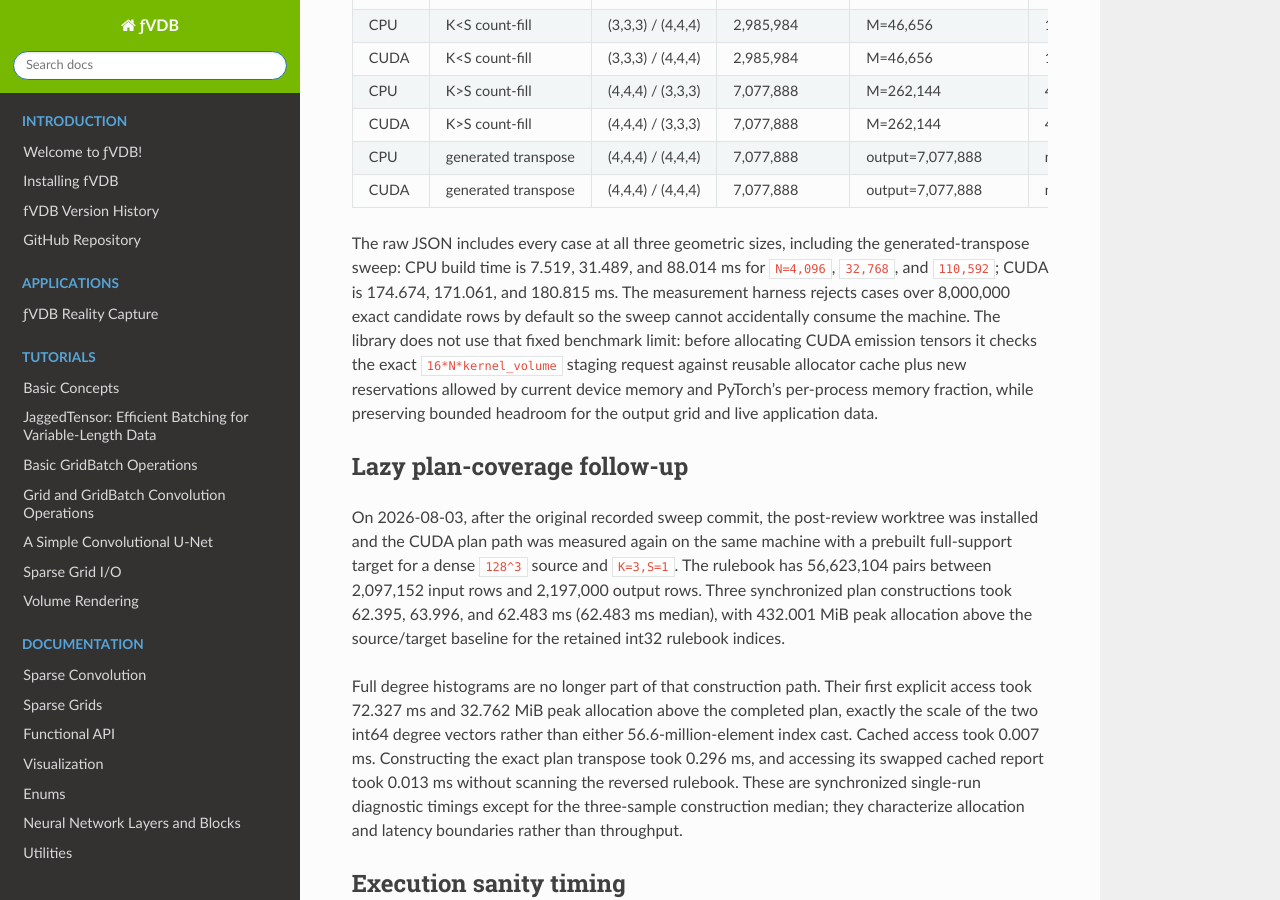
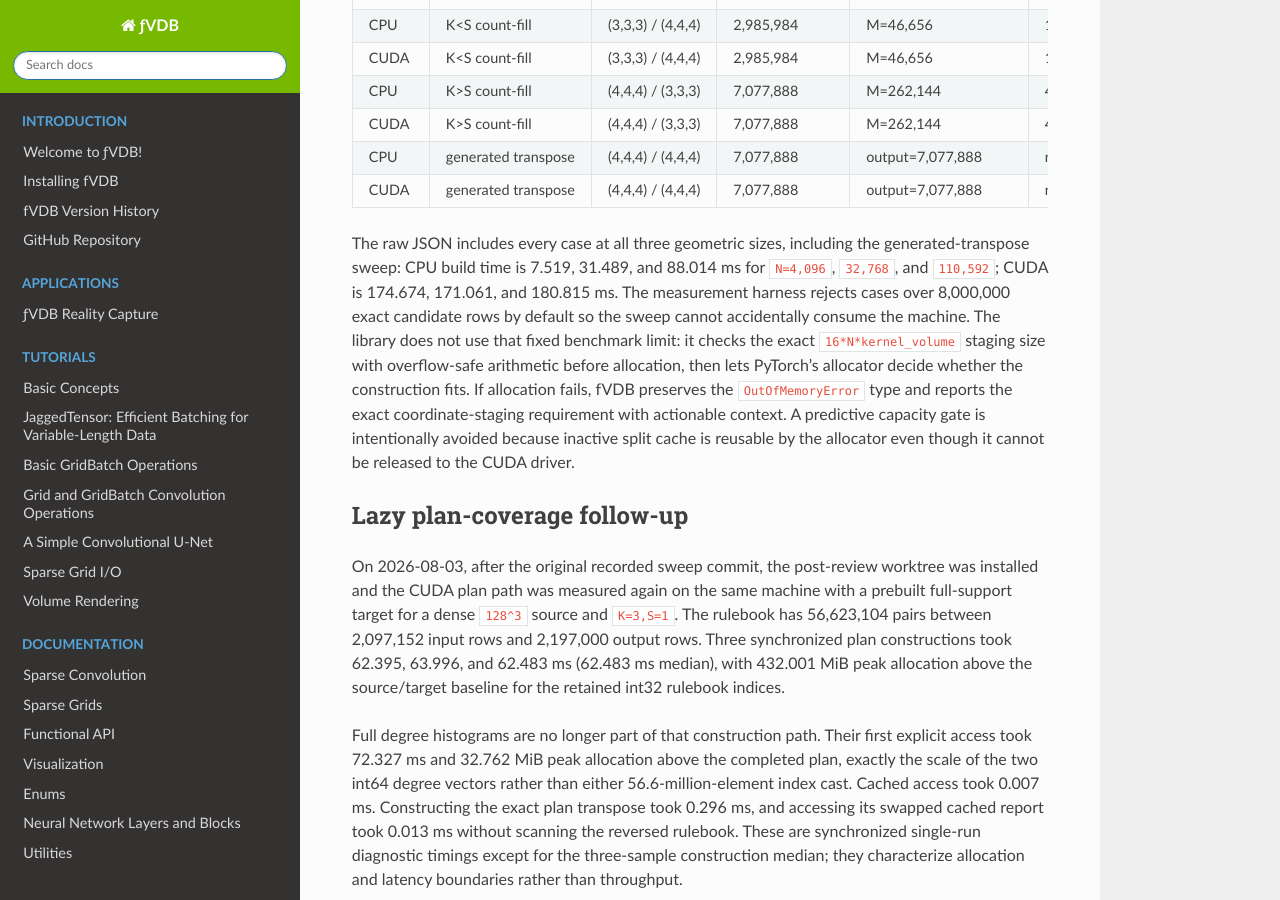
Before and after one commit to openvdb/fvdb-core, a Sphinx documentation site: the page built from docs/markdown/convolution_semantics_resource_report.md, in a window 1280 px wide and 900 px high, scrolled down 1998 px. Built offline with Sphinx 7.4.7 and the Read the Docs theme 3.1.0, drawn with Linux system fonts in a browser that asks for light colours; pages that are not in the unit, such as notebooks, are missing from menus; some of the changed text lies outside the part shown.

Commit message:
conv: defer CUDA staging capacity to allocator
Signed-off-by: Christopher Horvath <chorvath@nvidia.com>

```diff
--- a/docs/markdown/convolution_semantics_resource_report.md
+++ b/docs/markdown/convolution_semantics_resource_report.md
@@ -86,11 +86,13 @@ generated-transpose sweep: CPU build time is 7.519, 31.489, and 88.014 ms for
 `N=4,096`, `32,768`, and `110,592`; CUDA is 174.674, 171.061, and 180.815 ms.
 The measurement harness rejects cases over 8,000,000 exact candidate rows by
 default so the sweep cannot accidentally consume the machine. The library does
-not use that fixed benchmark limit: before allocating CUDA emission tensors it
-checks the exact `16*N*kernel_volume` staging request against reusable allocator
-cache plus new reservations allowed by current device memory and PyTorch's
-per-process memory fraction, while preserving bounded headroom for the output
-grid and live application data.
+not use that fixed benchmark limit: it checks the exact
+`16*N*kernel_volume` staging size with overflow-safe arithmetic before
+allocation, then lets PyTorch's allocator decide whether the construction fits.
+If allocation fails, fVDB preserves the `OutOfMemoryError` type and reports the
+exact coordinate-staging requirement with actionable context. A predictive
+capacity gate is intentionally avoided because inactive split cache is reusable
+by the allocator even though it cannot be released to the CUDA driver.
 
 ## Lazy plan-coverage follow-up
 
@@ -151,8 +153,9 @@ that it includes every allocator or final-grid byte.
   fields are the exact allocation-contract evidence for forward topology.
 - Generated transpose legitimately emits all taps and therefore scales with its
   full output population. The harness's 8,000,000-row cap is an intentional
-  measurement guard; the library's allocation preflight instead follows the
-  live CUDA memory budget and rejects unsafe staging before allocation.
+  measurement guard; the library instead validates the exact staging size and
+  contextualizes an allocator-authoritative out-of-memory failure. This avoids
+  false rejection when a request fits reusable split cache.
 - The original sweep tables were collected against the installed implementation
   at the commit recorded above. The lazy-coverage follow-up was collected from
   the later installed post-review worktree described in its section. Re-run the
```
Also changed, not shown: CHANGES.md (+2 -1 lines), docs/markdown/convolution_semantics_unification_plan.md (+8 -2 lines), 2 other files.
